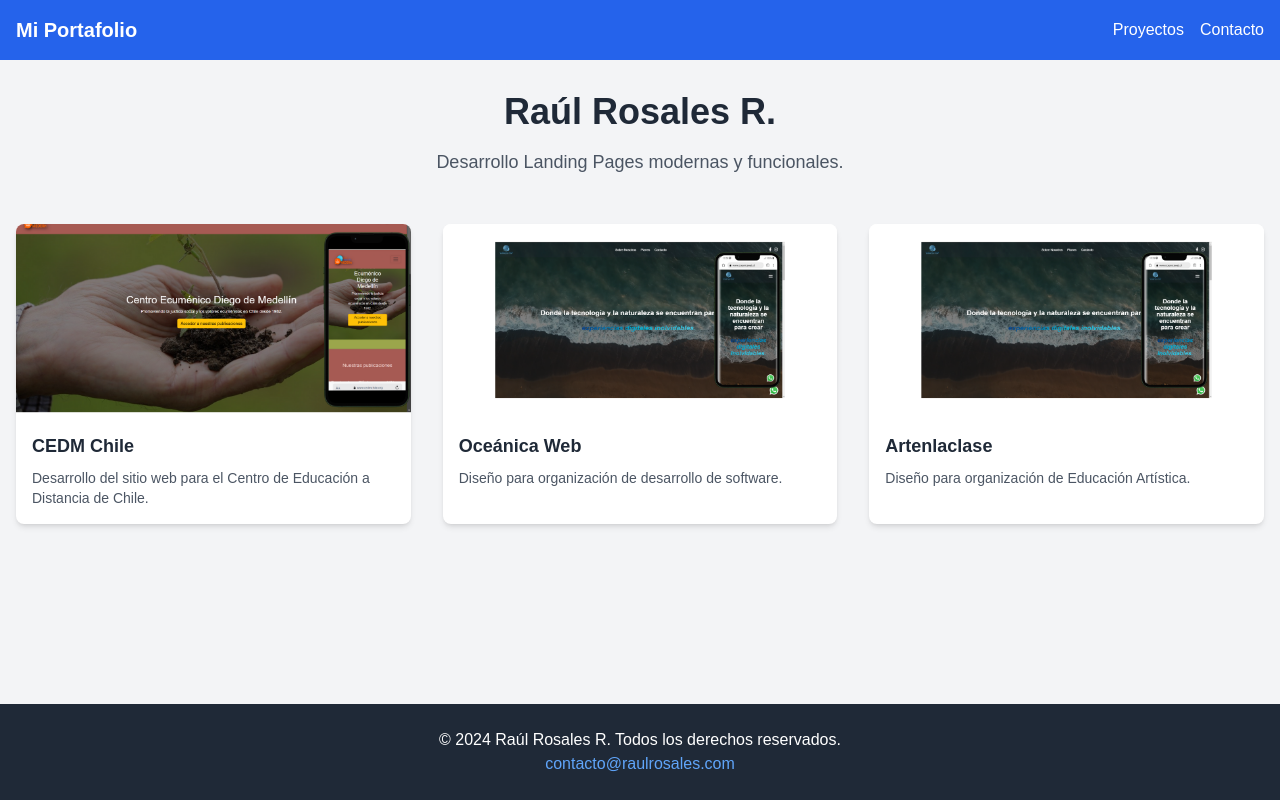
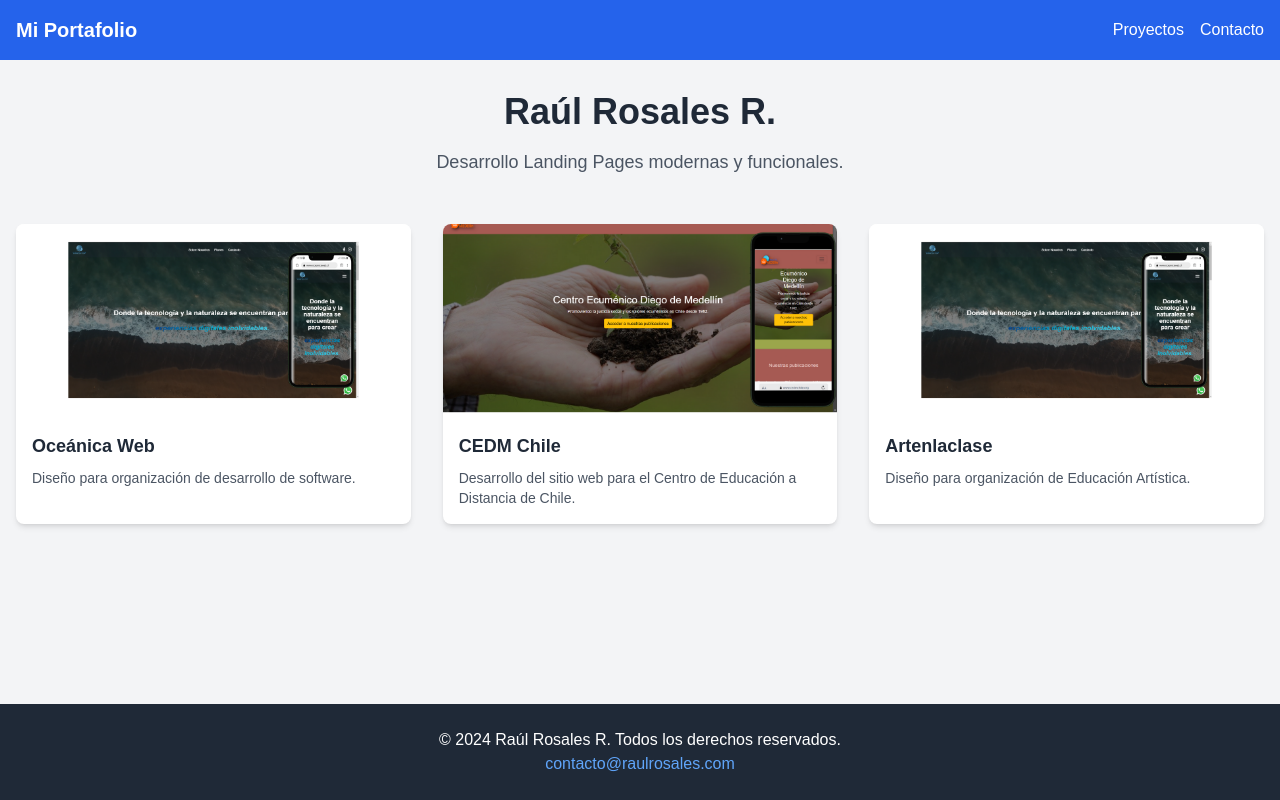
Before and after one commit to Artenlaclase/portfolio-nextjs, a Next.js app: page / in a window 1280 px wide. Built offline with nearby package versions, Linux system fonts and the light colour scheme.

Commit message:
orden de las card

```diff
--- a/src/app/page.tsx
+++ b/src/app/page.tsx
@@ -14,16 +14,17 @@ export default function Home() {
           </p>
         </section>
         <section className="grid grid-cols-1 md:grid-cols-2 lg:grid-cols-3 gap-8">
-        <ProjectCard
+         <ProjectCard
+            title="Oceánica Web"
+            description="Diseño para organización de desarrollo de software."
+            imgUrl="/Oceanicaweb.png"
+          />
+          <ProjectCard
             title="CEDM Chile"
             description="Desarrollo del sitio web para el Centro de Educación a Distancia de Chile."
             imgUrl="/cdemchile.png" // Asegúrate de tener la imagen adecuada
           />
-          <ProjectCard
-            title="Oceánica Web"
-            description="Diseño para organización de desarrollo de software."
-            imgUrl="/Oceanicaweb.png"
-          />
+
          <ProjectCard
             title="Artenlaclase"
             description="Diseño para organización de Educación Artística."
```
